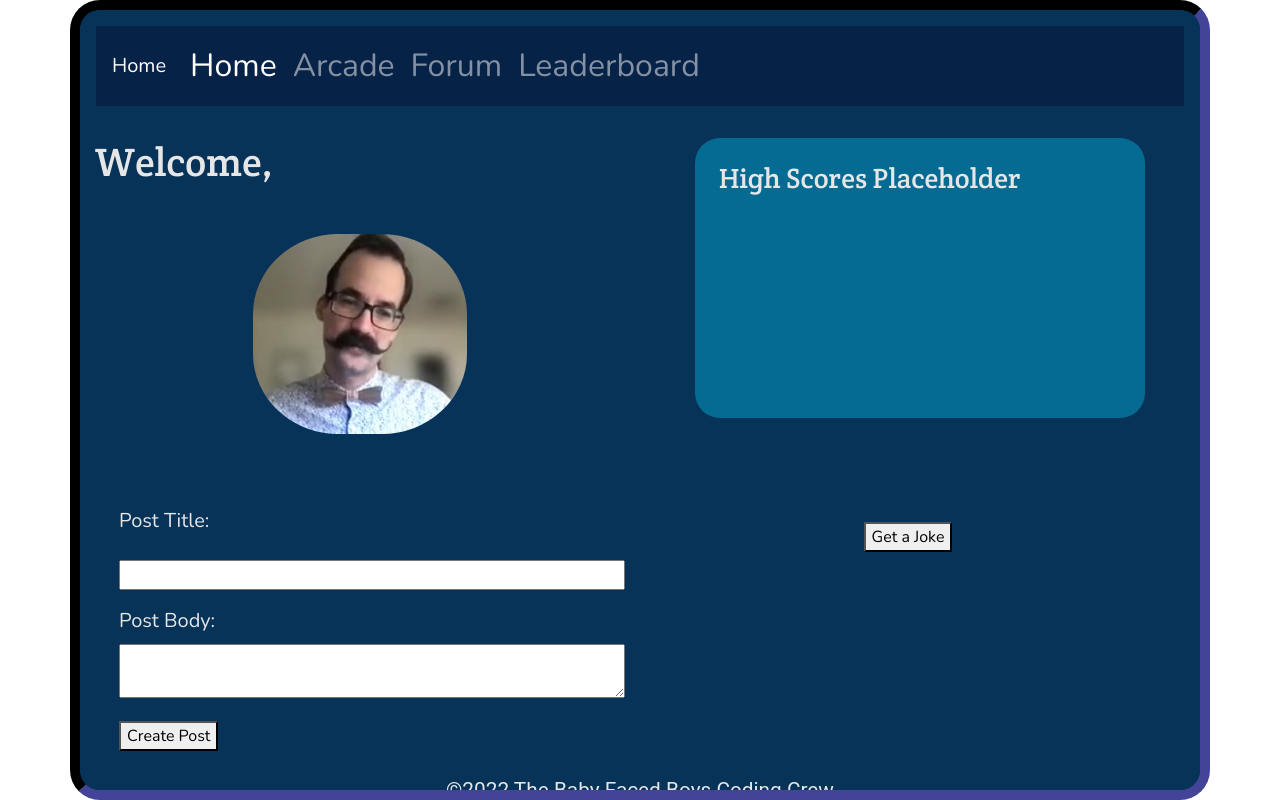
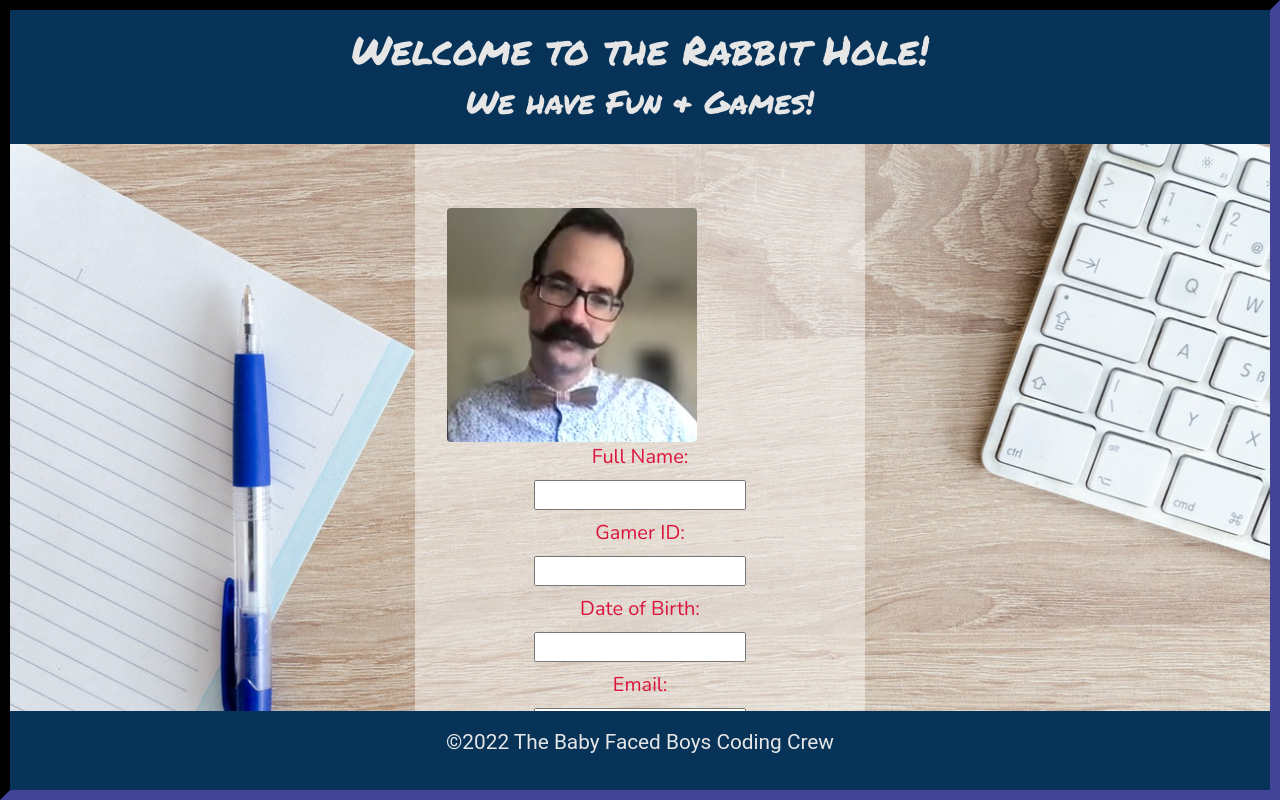
Before and after one commit to bethel-school-of-technology/team-baby-face-boys-frontend, a React (Create React App) app: page /registration in a window 1280 px wide. Built offline with nearby package versions, Linux system fonts and the light colour scheme; no server answers.

Commit message:
Totally didn't almost lose the registration page

```diff
--- a/src/screens/registrationpage.js
+++ b/src/screens/registrationpage.js
@@ -1,115 +1,122 @@
-import React, { useEffect } from "react";
-import Navbar from "../components/navbar";
-import Footer from "../components/footer";
-import { useState } from "react";
-import axios from "axios";
-import Dadjokes from "../components/dadjokes";
+import React, { useState } from 'react';
+import { useForm } from 'react-hook-form';
+import Header from '../components/header';
+import Footer from '../components/footer';
+import { useNavigate } from 'react-router';
+import axios from 'axios';
+import Navbar from '../components/navbar';
 
-const Profilepage = () => {
-  const [title, setTitle] = useState("");
-  const [body, setBody] = useState("");
-  const [user, setUserProfile] = useState({});
+const Registrationpage = () => {
 
-  const onTitleChange = (e) => setTitle(e.target.value);
-  const onBodyChange = (e) => setBody(e.target.value);
+    let baseUrl = "http://localhost:3001"
 
-  let userId = JSON.parse(localStorage.getItem("userId"));
+    let navigate = useNavigate();
 
-  // axios.get("http://localhost:3000/User" + user.gamerID ).then(userProfile => {
-  //     console.log(userProfile)
-  //     setUserProfile(userProfile);
-  // })
+    const [user, setUser] = useState({
+        fullName: "",
+        gamerID: "",
+        DOB: "",
+        email: "",
+        password: ""
+    })
+    // const { register, handleSubmit } = useForm();
+    // const handleRegistration = (data) => console.log(data);
 
-  useEffect(() => {
-    console.log(userId);
+    const handleChange = (event) => {
 
-    function fetch() {
-      axios.get("http://localhost:3000/User/" + userId).then((response) => {
-        console.log(response);
+        setUser((preValue) => {
+            return {
+                ...preValue,
+                [event.target.name]: event.target.value
+            }
+        })
 
-        setUserProfile(response.data);
-      });
     }
-
-    fetch();
-  }, []);
-
     const handleSubmit = (e) => {
         e.preventDefault();
 
-    const data = { title, body };
-    const requestOptions = {
-      method: "POST",
-      headers: { "Content-Type": "application/json" },
-      body: JSON.stringify(data),
-    };
-    fetch("https://localhost:3000/User", requestOptions)
-      .then((response) => response.json())
-      .then((res) => console.log(res));
-  };
+
+        axios.post("http://localhost:3000/createaccount", user).then(response => {
+            console.log(response);
+
+            localStorage.setItem("userId", JSON.stringify(response.data.id))
+            // TODO store response in localstorage
+            navigate("/profile")
+        })
+
+        // axios.get("http://localhost:3000/User/" + user.gamerID ).then(response => {
+        //     console.log(response);
+        //     navigate("/profile")
+        // })
+    }
+
+
     return (
-    <div className="container bg-primary d-flex flex-column">
+        <div className="container-fluid  bg-primary d-flex flex-column">
         <div className="row">
-        <div className="col p-3 text-center">
-          <Navbar />
+          <div className="col-sm p-3 text-center">
+            <Header/>
+          </div>
+        </div>
+        <div className="row text-secondary bgnd_img-registration align-items-center ">
+             <div className="col text-center">
+                 <div className="col-sm">
+            <form className="Create Account form_regis mx-auto p-3" onSubmit={handleSubmit}>
+            <img className="game_thumb img-fluid rounded float-left mt-5 mx-3" src={ require('../../src/images/page_bkgnds/jan.jpg') } />
+            {/* <input type="gamerID" {...register("gamerID", { required: true })} /> */}
+            <label>Full Name: </label><br></br>
+            <input className='mb-2'  onChange={handleChange} name="fullName" /><br></br>
+            <label>Gamer ID: </label><br></br>
+            <input className='mb-2'  onChange={handleChange} name="gamerID" /><br></br>
+            <label>Date of Birth: </label><br></br>
+            <input className='mb-2'  onChange={handleChange} name="DOB" /><br></br>
+            <label>Email: </label><br></br>
+            <input className='mb-2'  onChange={handleChange} name="email" /><br></br>
+            {/* {errors.email && <span >*Email* is mandatory </span>}<br></br> */}
+            {/* <input type="password" {...register("password")} /><br></br> */}
+            <label className='mb-2'>Password: </label><br></br>
+            <input onChange={handleChange} name="password" /><br></br>
+
+            {/* <Link to='/profile'><input type={"submit"} /></Link> */}
+            <button className='my-4 ' type="submit">Create Account</button>
+        </form>
+            {/* <div>
+                <form onSubmit={handleSubmit(handleRegistration)}>
+                    <div>
+                        <label>Full Name: </label>
+                        <input name="fullName" {...register('fullName', { required: true })} />
+                    </div>
+                    <div>
+                        <label>Gamer ID: </label>
+                        <input name="gamerID" {...register('gamerID', { required: true })} />
+                    </div>
+                    <div>
+                        <label>Date of Birth: </label>
+                        <input name="DOB" {...register('DOB', { required: true })} />
+                    </div>
+                    <div>
+                        <label>Email: </label>
+                        <input type="email" name="email" {...register('email', { required: true })} />
+                    </div>
+                    <div>
+                        <label>Password:</label>
+                        <input type="password" name="password" {...register('password', { required: true })} />
+                    </div>
+                    <button>Submit</button>
+                </form>
+            </div> */}
             </div>
           </div>
 
-      <div className="row mt-3">
-        <div
-          className="col-sm
- mx-auto"
-        >
-          <div>
-            <h1>Welcome, {user.gamerID}</h1>
       </div>
-          <div>
-            <img
-              className="profpic mx-auto d-block my-5"
-              src={require("../../src/images/page_bkgnds/jan.jpg")}
-            />
-          </div>
-        </div>
-        <div className="col-sm ">
-          <div className="high-scores_profpage mx-auto  p-4">
-            <h3>High Scores Placeholder</h3>
-          </div>
-        </div>
-      </div>
-      <div className="row p-4">
-        <div className="col-sm  my-auto ">
-          <div>
-            <div className="Post ">
-              <form>
-                <label className="mr-3">Post Title:</label>
-                <input
-                  className="my-3 input"
-                  value={title}
-                  onChange={onTitleChange}
-                  required
-                />
-                <br></br>
-                <label className="mr-3">Post Body:</label>
-                <textarea value={body} onChange={onBodyChange} required />
-                <br></br>
-                <button className="mt-3" type="submit" onClick={handleSubmit}>
-                  Create Post
-                </button>
-              </form>
-            </div>
-          </div>
-        </div>
-        <div className="col-sm mt-3 mx-auto text-center">
-          <Dadjokes />
-        </div>
-      </div>
-      <div className="row height align-items-end text-center">
-        <div className="col ">
-          <Footer />
+        <div className="row footer">
+          <div className="col text-center p-3">
+          <script src="./" ></script>
+            <Footer/>
             </div>
         </div>
       </div>
     );
 };
 
-export default Profilepage;
+export default Registrationpage;
```
Lines whose indentation alone changed are shown as unchanged.
